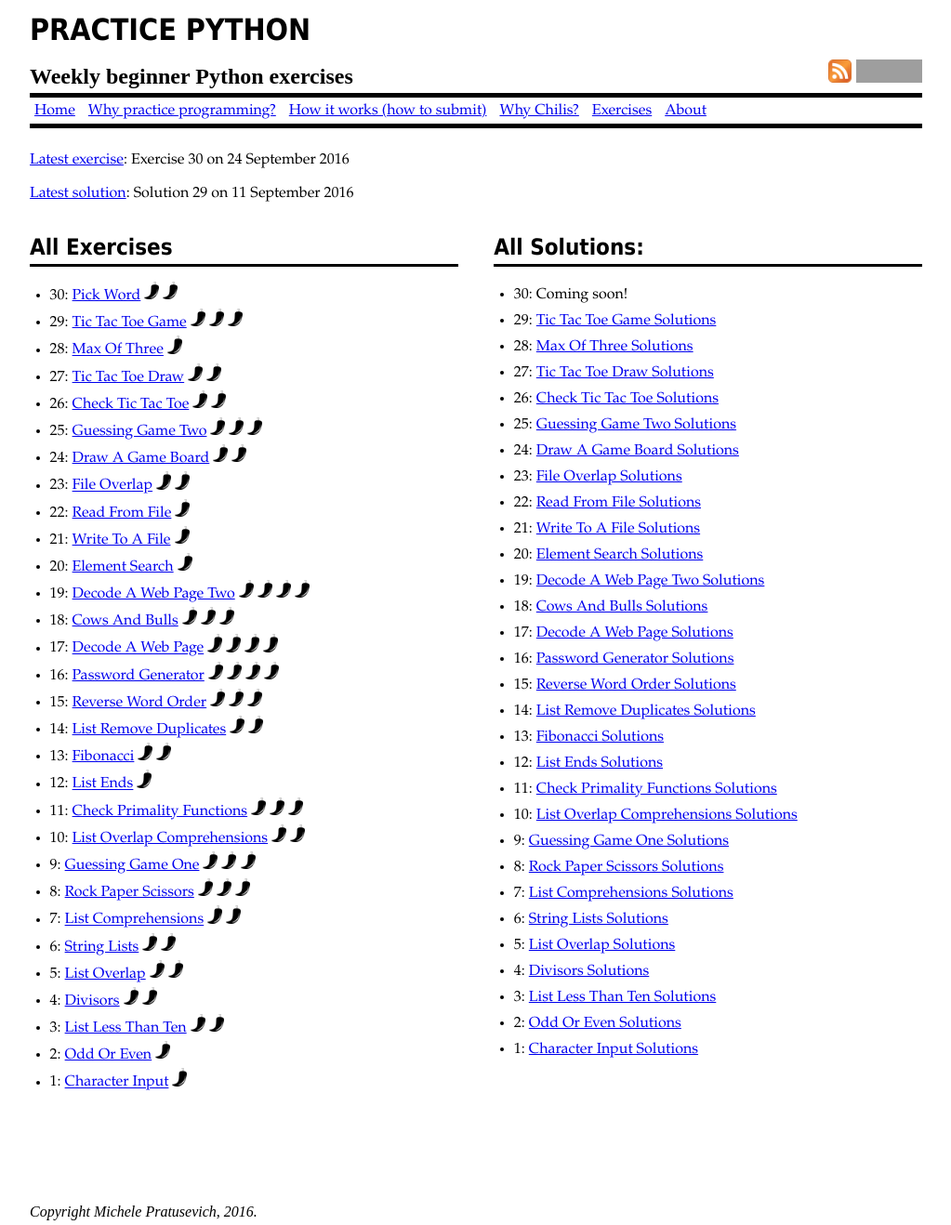
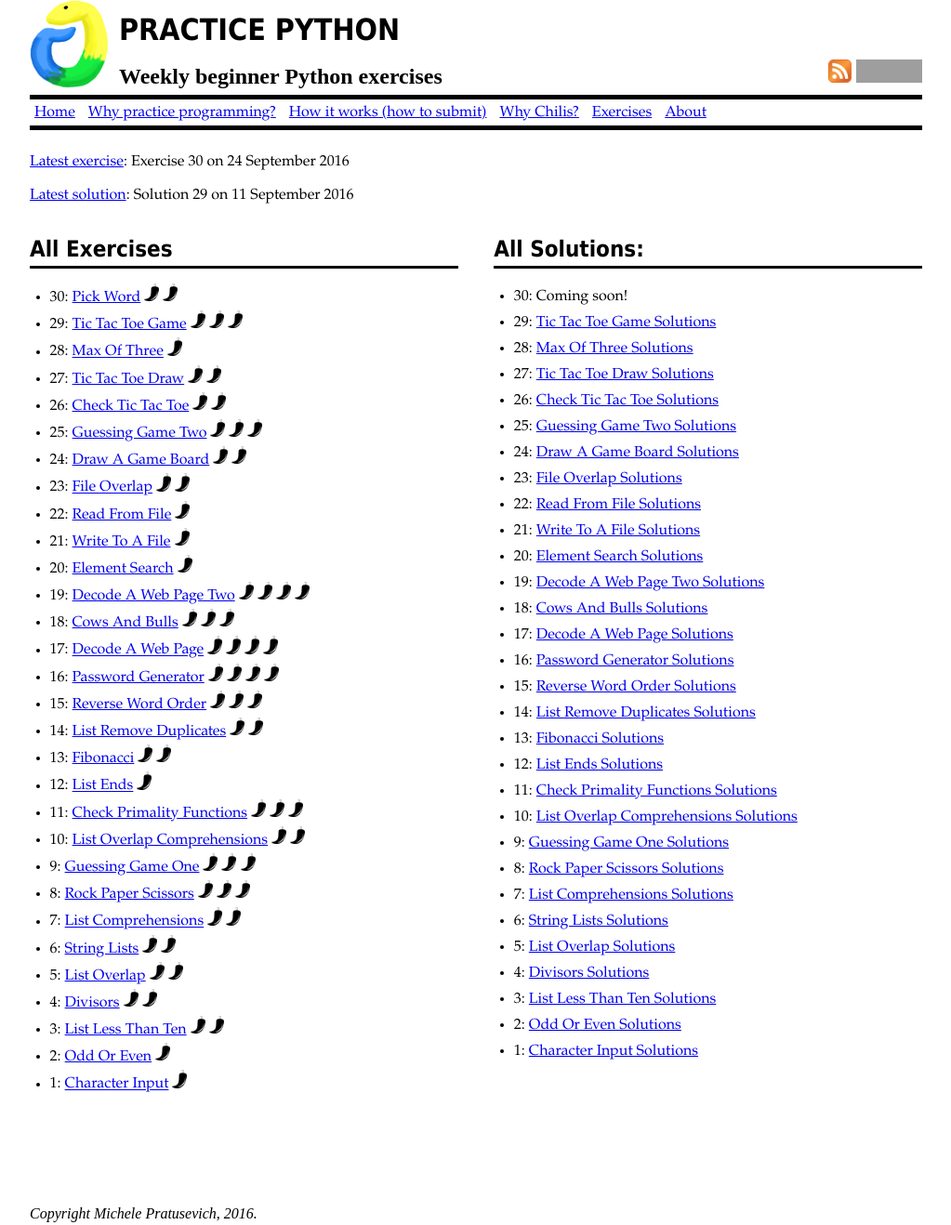
Before and after one commit to mprat/practicepython, a Jekyll site: the page built from index.html, in a window 1280 px wide. Shown: the whole page at 93% size, without its empty margins (128-1151 px from the left). Built offline with Jekyll 4.4.1, drawn with Linux system fonts in a browser that asks for light colours; grey boxes are pictures that could not be loaded.

Commit message:
add a logo

```diff
--- a/_includes/header.html
+++ b/_includes/header.html
@@ -1,4 +1,8 @@
 <div class="header center">
+	<div class="logodiv">
+		<img class="logo" src="{{ site.baseurl }}/assets/img/logo.png">
+	</div>
+	<div class="header-text">
 		<h1>Practice Python</h1>
 	<!-- 	<span id="gratipay" class="alwaysright leftmargin"><script data-gratipay-username="mprat"
 	        data-gratipay-widget="button"
@@ -6,6 +10,7 @@
 	    <a href='http://cloud.feedly.com/#subscription%2Ffeed%2Fhttp%3A%2F%2Fpracticepython.org%2Fatom.xml'  target='blank'><img id='feedlyFollow' class="alwaysright leftmargin" src='http://s3.feedly.com/img/follows/feedly-follow-rectangle-volume-medium_2x.png' alt='follow us in feedly' width='71' height='25'></a>
 		<a href="{{ site.production_url }}/atom.xml" target="_blank"><img class="logo-small alwaysright" src="{{ site.baseurl }}/assets/img/rss_img.png" alt="Atom feed XML"></a>
 		<h2>Weekly beginner Python exercises</h2>
+	</div>
 </div>
 <div class="header center">
 	<ul>
--- a/css/main.css
+++ b/css/main.css
@@ -172,6 +172,21 @@
 
 }
 
+.logodiv{
+	display: inline;
+}
+
+.header-text {
+}
+
+@media all and (max-width: 800px){
+	.logo {
+		margin-left: auto;
+		margin-right: auto;
+		display: block;
+	}
+}
+
 @media all and (min-width: 800px){
 	.left {
 		float: left;
@@ -190,4 +205,10 @@
 		margin-left: auto;
 		margin-right: auto;
 	}
+
+	.header-text{
+		display: inline;
+		width: 90%;
+		float: right;
+	}
 }
```
Also changed, not shown: assets/img/logo.png (added). Lines whose indentation alone changed are shown as unchanged.
